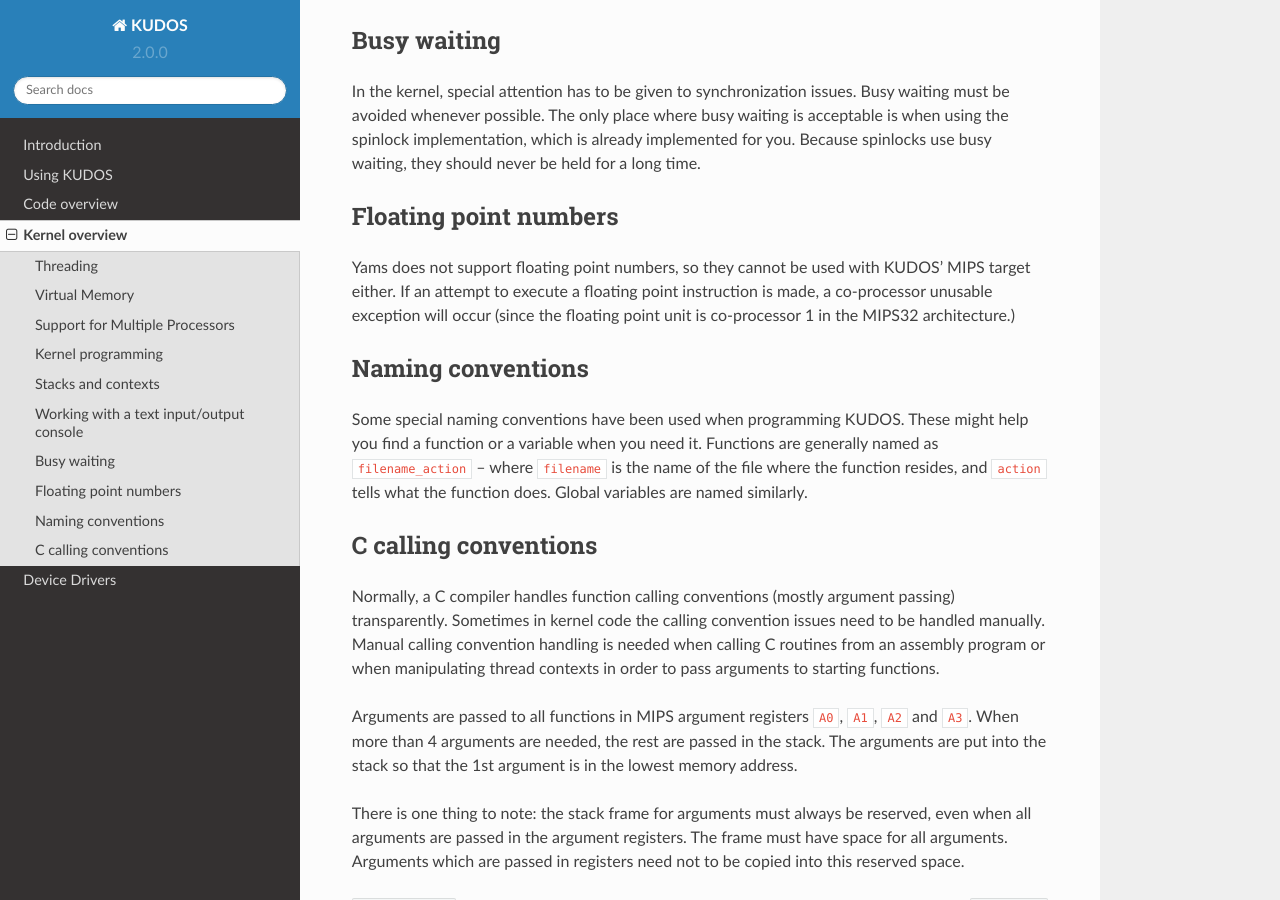
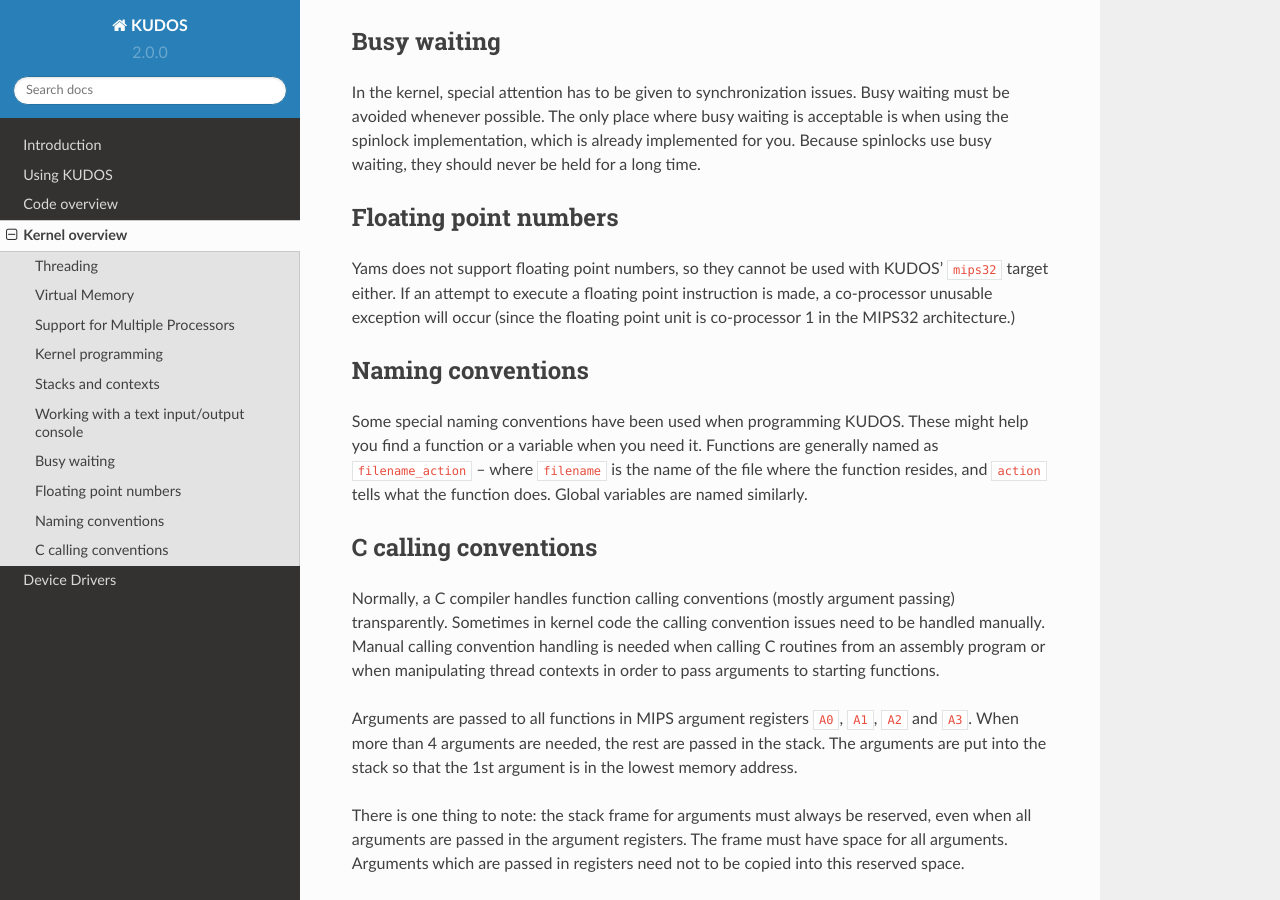
Before and after one commit to DIKU-EDU/kudos, a Sphinx documentation site: the page built from docs/kernel-overview.rst, in a window 1280 px wide and 900 px high, scrolled down 4215 px. Built offline with Sphinx 7.4.7 and the Read the Docs theme 2.0.0, drawn with Linux system fonts in a browser that asks for light colours; some of the changed text lies outside the part shown.

Commit message:
it is called a mips32 target, not MIPS target

```diff
--- a/docs/kernel-overview.rst
+++ b/docs/kernel-overview.rst
@@ -74,7 +74,7 @@ directly with all system components.
 
    The KUDOS memory structure.
 
-The physical memory usage in KUDOS for its MIPS target can be seen in the
+The physical memory usage in KUDOS for its ``mips32`` target can be seen in the
 picture above.  At the left side of the figure, memory addresses can be seen.
 At the bottom is the beginning of the system main memory (address zero) and at
 the top the end of the physical memory.
@@ -196,10 +196,10 @@ never be held for a long time.
 Floating point numbers
 ----------------------
 
-Yams does not support floating point numbers, so they cannot be used with KUDOS'
-MIPS target either.  If an attempt to execute a floating point instruction is
-made, a co-processor unusable exception will occur (since the floating point
-unit is co-processor 1 in the MIPS32 architecture.)
+Yams does not support floating point numbers, so they cannot be used with
+KUDOS' ``mips32`` target either.  If an attempt to execute a floating point
+instruction is made, a co-processor unusable exception will occur (since the
+floating point unit is co-processor 1 in the MIPS32 architecture.)
 
 
 Naming conventions
```
